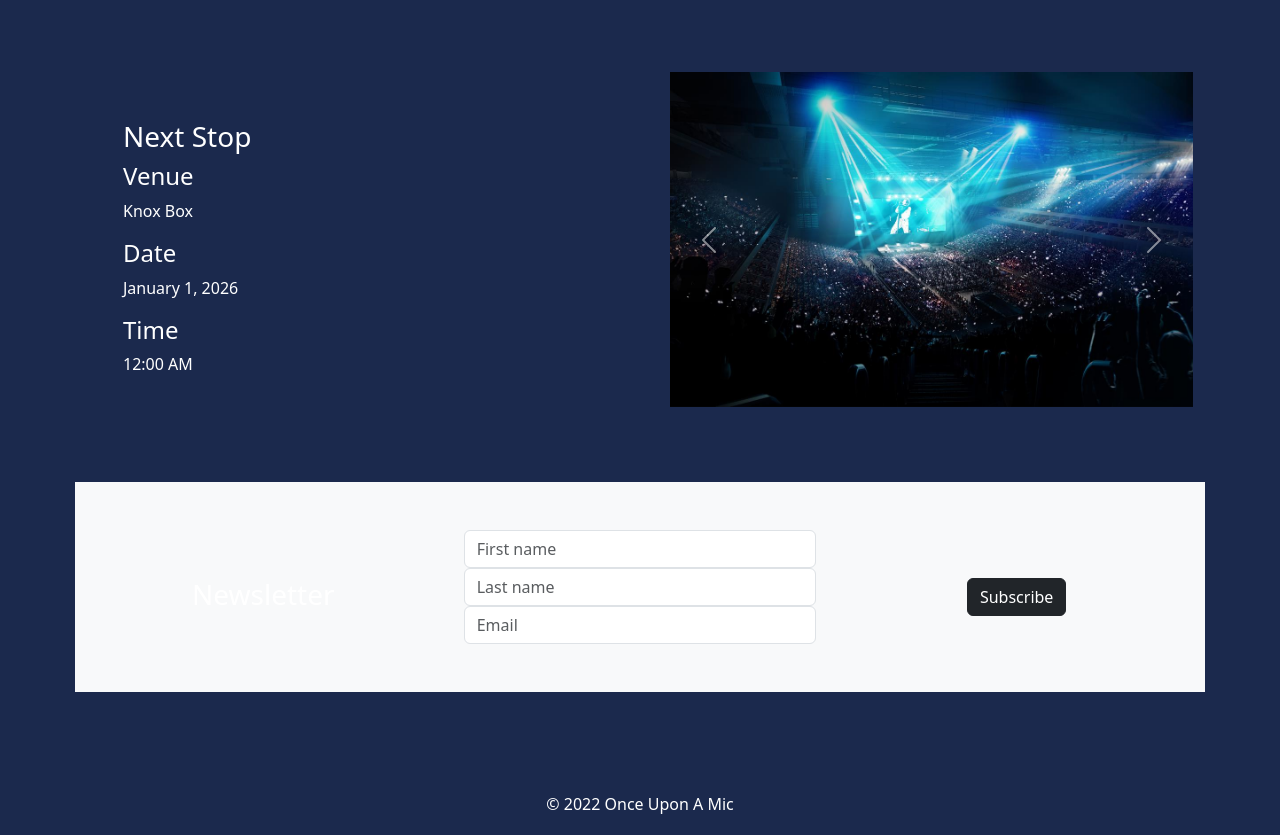
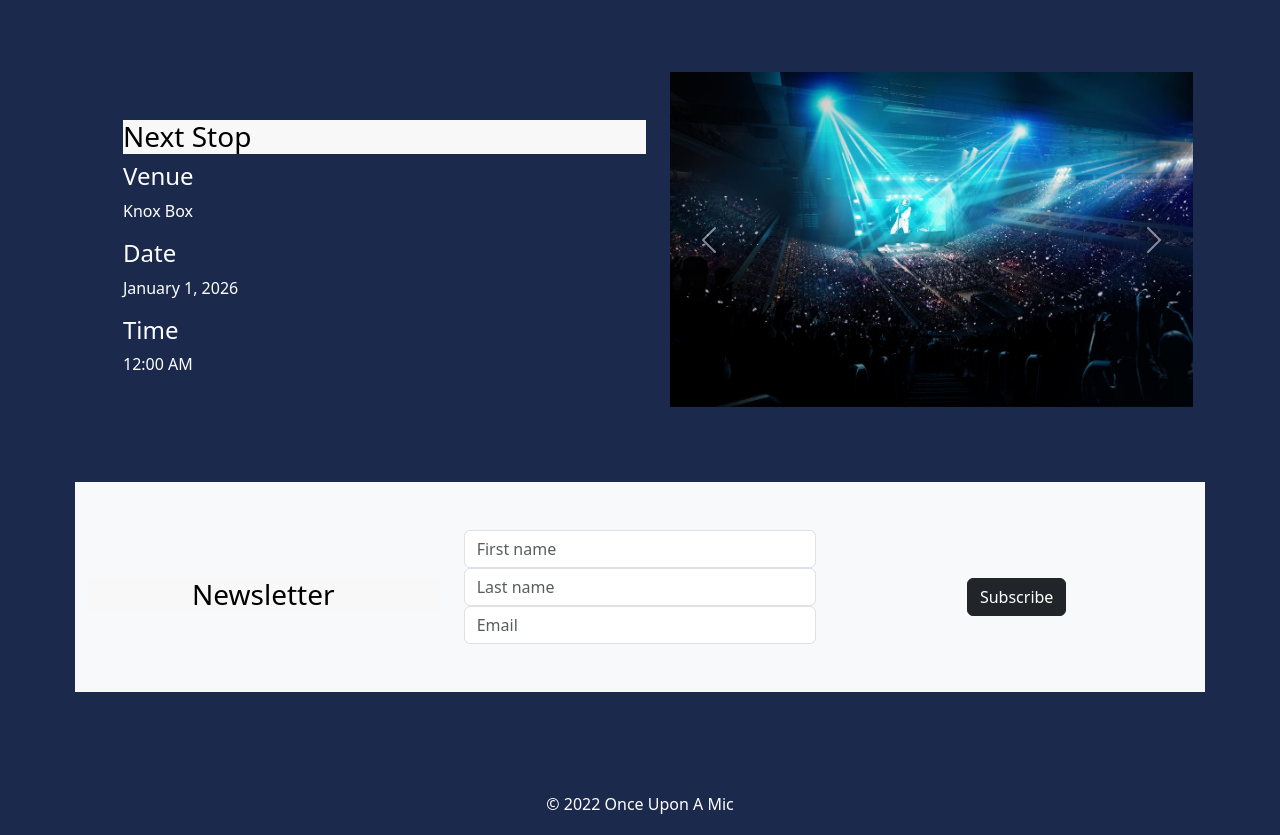
Before and after one commit to CodeB1ack/First-project, a plain HTML site: page home.html in a window 1280 px wide. Shown: the part 1232-2067 px from the top of the page. Drawn offline with nearby package versions, Linux system fonts and the light colour scheme.

```diff
--- a/home.html
+++ b/home.html
@@ -92,7 +92,7 @@
 <div class="container overflow-hidden text-center bg-body-tertiary py-5">
     <div class="row">
         <div class="col pt-5">
-          <h3>Newsletter</h3>
+          <h3 id="Newsletter">Newsletter</h3>
         </div>
         <div class="col">
             <input type="text" class="form-control" placeholder="First name" aria-label="First name">
--- a/styles.css
+++ b/styles.css
@@ -10,6 +10,11 @@ h1 {
  margin-top: 50px;
 }
 
+h3 {
+ color: rgb(0, 0, 0);
+ background-color: rgb(248, 248, 248);
+}
+
 section {
  margin: 75px;
 }
```
